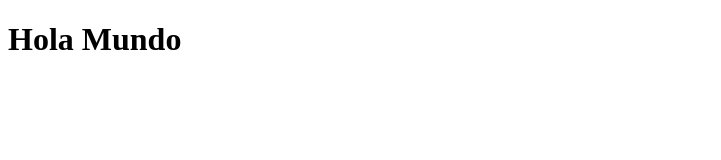
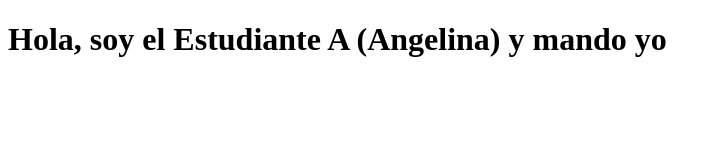
Before and after one commit to AngiCorr/Angelina-y-lLuis, a plain HTML site: page index.html in a window 1280 px wide. Shown: the whole page, without its empty margins (0-721 px from the left). Drawn offline with Linux system fonts and the light colour scheme.

Commit message:
cambio de A (Angelina)

```diff
--- a/index.html
+++ b/index.html
@@ -6,6 +6,6 @@
     <title>Holiii</title>
 </head>
 <body>
-    <h1>Hola Mundo</h1>
+    <h1>Hola, soy el Estudiante A (Angelina) y mando yo</h1>
 </body>
 </html>
```
